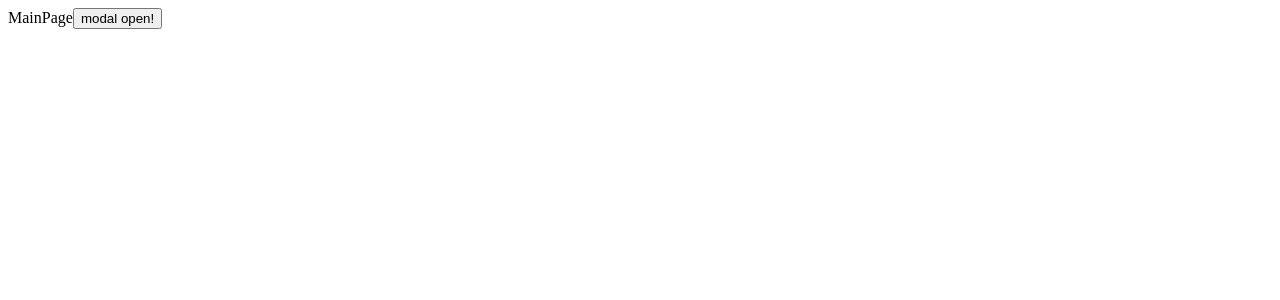
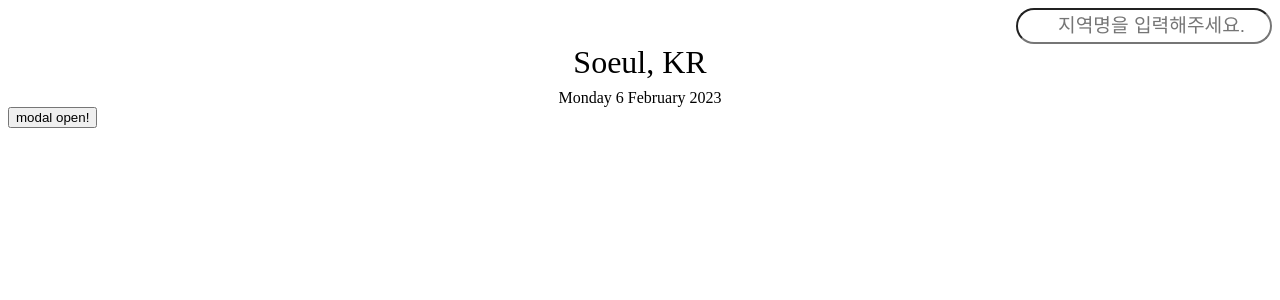
Before and after one commit to prgrms-web-devcourse/FEDC5_React-Weather, a React (Create React App) app: page / in a window 1280 px wide. Shown: the top 300 px of the page. Built offline with nearby package versions, Linux system fonts and the light colour scheme.

Commit message:
git conflict 해결, Main 페이지 컴포넌트 추가 및 Icon 컴포넌트 추가

```diff
--- a/public/index.html
+++ b/public/index.html
@@ -33,6 +33,9 @@
       work correctly both with client-side routing and a non-root public URL.
       Learn how to configure a non-root public URL by running `npm run build`.
     -->
+    <link
+      rel="stylesheet"
+      href="https://fonts.googleapis.com/css2?family=Material+Symbols+Outlined:opsz,wght,FILL,GRAD@24,400,0,0" />
     <title>React App</title>
   </head>
   <body>
--- a/src/App.tsx
+++ b/src/App.tsx
@@ -1,6 +1,6 @@
 import { BrowserRouter, Route, Routes } from 'react-router-dom';
 
-import Main from './Pages/Main';
+import Main from './Routes/Main';
 
 function App() {
   return (
--- /dev/null
+++ b/src/Components/Main/Header/index.scss
@@ -0,0 +1,14 @@
+.main-header {
+  display: flex;
+  flex-direction: column;
+  justify-content: center;
+  align-items: center;
+}
+
+.main-header-top {
+  font-size: 2rem;
+}
+
+.main-header-bottom {
+  margin-top: 0.5rem;
+}
--- /dev/null
+++ b/src/Components/Main/Header/index.tsx
@@ -0,0 +1,12 @@
+import './index.scss';
+
+function Header() {
+  return (
+    <div className="main-header">
+      <header className="main-header-top">Soeul, KR</header>
+      <header className="main-header-bottom">Monday 6 February 2023</header>
+    </div>
+  );
+}
+
+export default Header;
--- /dev/null
+++ b/src/Components/Main/Search/index.scss
@@ -0,0 +1,14 @@
+.main-header-div {
+  position: relative;
+  display: flex;
+  justify-content: end;
+
+  .main-header-input {
+    border-radius: 20px;
+    box-sizing: border-box;
+    font-size: 1.2rem;
+    width: 16rem;
+    height: 2rem;
+    padding: 1rem 1rem 1rem 2.5rem;
+  }
+}
--- /dev/null
+++ b/src/Components/Main/Search/index.tsx
@@ -0,0 +1,14 @@
+import './index.scss';
+
+function Search() {
+  return (
+    <div className="main-header-div">
+      <input
+        className="main-header-input"
+        placeholder="지역명을 입력해주세요."
+      />
+    </div>
+  );
+}
+
+export default Search;
--- /dev/null
+++ b/src/Components/Main/index.tsx
@@ -0,0 +1,13 @@
+import Header from './Header';
+import Search from './Search';
+
+function MainPage() {
+  return (
+    <>
+      <Search />
+      <Header />
+    </>
+  );
+}
+
+export default MainPage;
--- a/src/pages/Main.tsx
+++ b/src/Routes/Main.tsx
@@ -1,12 +1,13 @@
 import useModal from '../Hooks/useModal';
 import Modal from '../Components/Common/Modal';
+import MainPage from '../Components/Main';
 
 function Main() {
   const { visible, modalRef, openModal, closeModal } = useModal();
 
   return (
     <div>
-      MainPage
+      <MainPage />
       <button onClick={openModal}>modal open!</button>
       <Modal
         visible={visible}
--- /dev/null
+++ b/src/Types/Icon.ts
@@ -0,0 +1,5 @@
+export interface IconProps {
+  className: string;
+  iconText: string;
+  size?: number;
+}
```
Also changed, not shown: src/Components/Common/Icon.tsx (added, +13 -0 lines).
